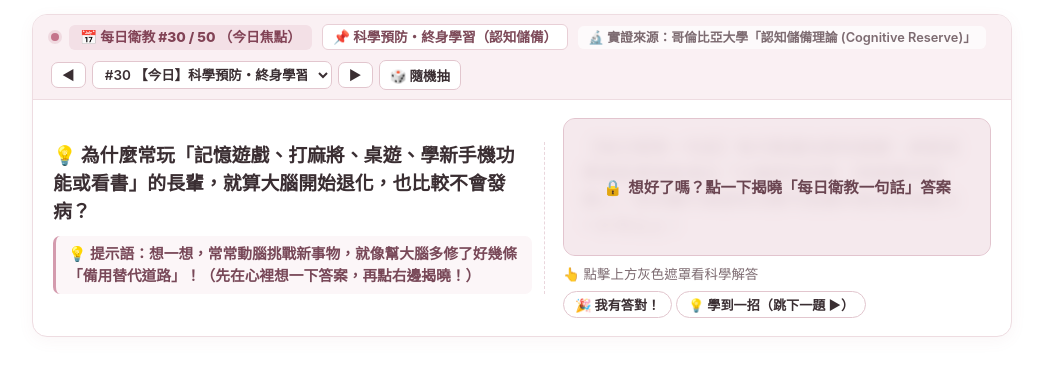
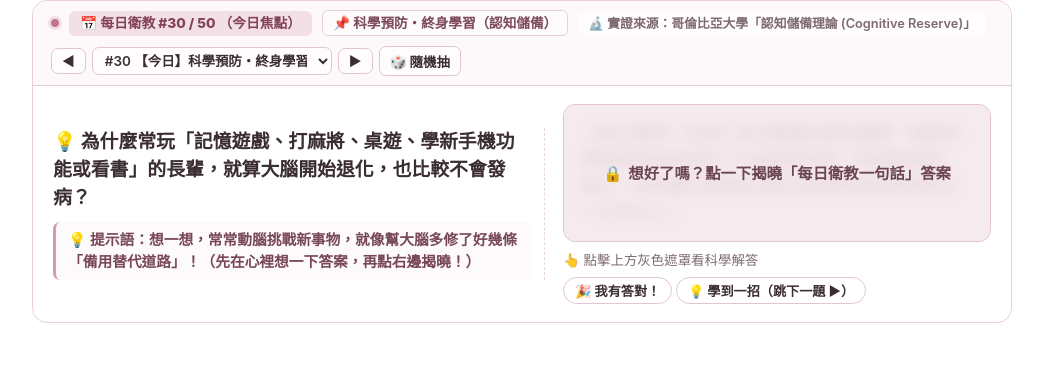
Before and after one commit to kurt61303tw-glitch/dementia-care-education, a plain HTML site: page index.html in a window 1280 px wide. Shown: the whole page, without its empty margins (118-1161 px from the left). Drawn offline with Linux system fonts and the light colour scheme.

Commit message:
Make full widget background transparent for Notion embed

```diff
--- a/index.html
+++ b/index.html
@@ -6,20 +6,20 @@
   <title>每日失智衛教一句話｜50則高實證護腦知識橫幅</title>
   <style>
     :root {
-      --bg-page: #FDF8F9;
-      --banner-bg: #FFFFFF;
-      --strip-bg: #FAF0F3;
-      --border: #EEDCE1;
+      --bg-page: transparent;
+      --banner-bg: transparent;
+      --strip-bg: rgba(250, 240, 243, 0.45);
+      --border: rgba(217, 167, 182, 0.55);
       --primary: #A65E72;
-      --primary-light: #F7ECEF;
+      --primary-light: rgba(247, 236, 239, 0.65);
       --accent: #B86B82;
-      --accent-light: #FBF2F5;
+      --accent-light: rgba(251, 242, 245, 0.65);
       --text-main: #3A2E32;
       --text-muted: #7D6B71;
-      --mask-bg: #F3E5E9;
-      --mask-hover: #EBD8DE;
-      --reveal-bg: #FDF9FA;
-      --reveal-border: #D9A7B6;
+      --mask-bg: rgba(243, 229, 233, 0.85);
+      --mask-hover: rgba(235, 216, 222, 0.92);
+      --reveal-bg: rgba(253, 249, 250, 0.45);
+      --reveal-border: rgba(217, 167, 182, 0.75);
       --reveal-text: #5C3240;
     }
 
@@ -30,21 +30,25 @@
       font-family: -apple-system, BlinkMacSystemFont, "Segoe UI", "Microsoft JhengHei", "PingFang TC", "Noto Sans TC", sans-serif;
     }
 
+    html, body {
+      background: transparent !important;
+      background-color: transparent !important;
+    }
+
     body {
-      background: transparent;
       color: var(--text-main);
-      padding: 14px 16px;
+      padding: 0;
       line-height: 1.5;
     }
 
-    /* 橫式 Notion 嵌入式主容器（寬扁型、輕度裸粉質感） */
+    /* 橫式 Notion 嵌入式主容器（完全去背透明，融入頁面底色） */
     .horizontal-banner {
       max-width: 980px;
       margin: 0 auto;
-      background: var(--banner-bg);
+      background: transparent;
       border: 1.5px solid var(--border);
       border-radius: 15px;
-      box-shadow: 0 4px 16px rgba(166, 94, 114, 0.06);
+      box-shadow: none;
       overflow: hidden;
     }
 
@@ -88,7 +92,7 @@
       font-size: 0.85rem;
       font-weight: 700;
       color: #7D4A59;
-      background: #FFFFFF;
+      background: rgba(255, 255, 255, 0.55);
       border: 1px solid #E8CFD6;
       padding: 2px 10px;
       border-radius: 6px;
@@ -98,7 +102,7 @@
       font-size: 0.8rem;
       font-weight: 600;
       color: var(--text-muted);
-      background: rgba(255, 255, 255, 0.7);
+      background: rgba(255, 255, 255, 0.45);
       padding: 2px 10px;
       border-radius: 6px;
     }
@@ -112,7 +116,7 @@
 
     .topic-select {
       border: 1px solid #E2C6CE;
-      background: #FFFFFF;
+      background: rgba(255, 255, 255, 0.65);
       color: var(--text-main);
       padding: 4px 8px;
       border-radius: 7px;
@@ -123,7 +127,7 @@
     }
 
     .mini-btn {
-      background: #FFFFFF;
+      background: rgba(255, 255, 255, 0.65);
       border: 1px solid #E2C6CE;
       color: var(--text-main);
       padding: 4px 10px;
@@ -167,7 +171,7 @@
     .hint-line {
       font-size: 0.92rem;
       color: #784858;
-      background: #FCF6F8;
+      background: rgba(252, 246, 248, 0.55);
       border-left: 3.5px solid #D49BAE;
       padding: 7px 12px;
       border-radius: 7px;
@@ -257,7 +261,7 @@
 
     .check-pill-btn {
       border: 1px solid #E2C6CE;
-      background: #FFFFFF;
+      background: rgba(255, 255, 255, 0.65);
       color: var(--text-main);
       padding: 3px 11px;
       border-radius: 999px;
```
